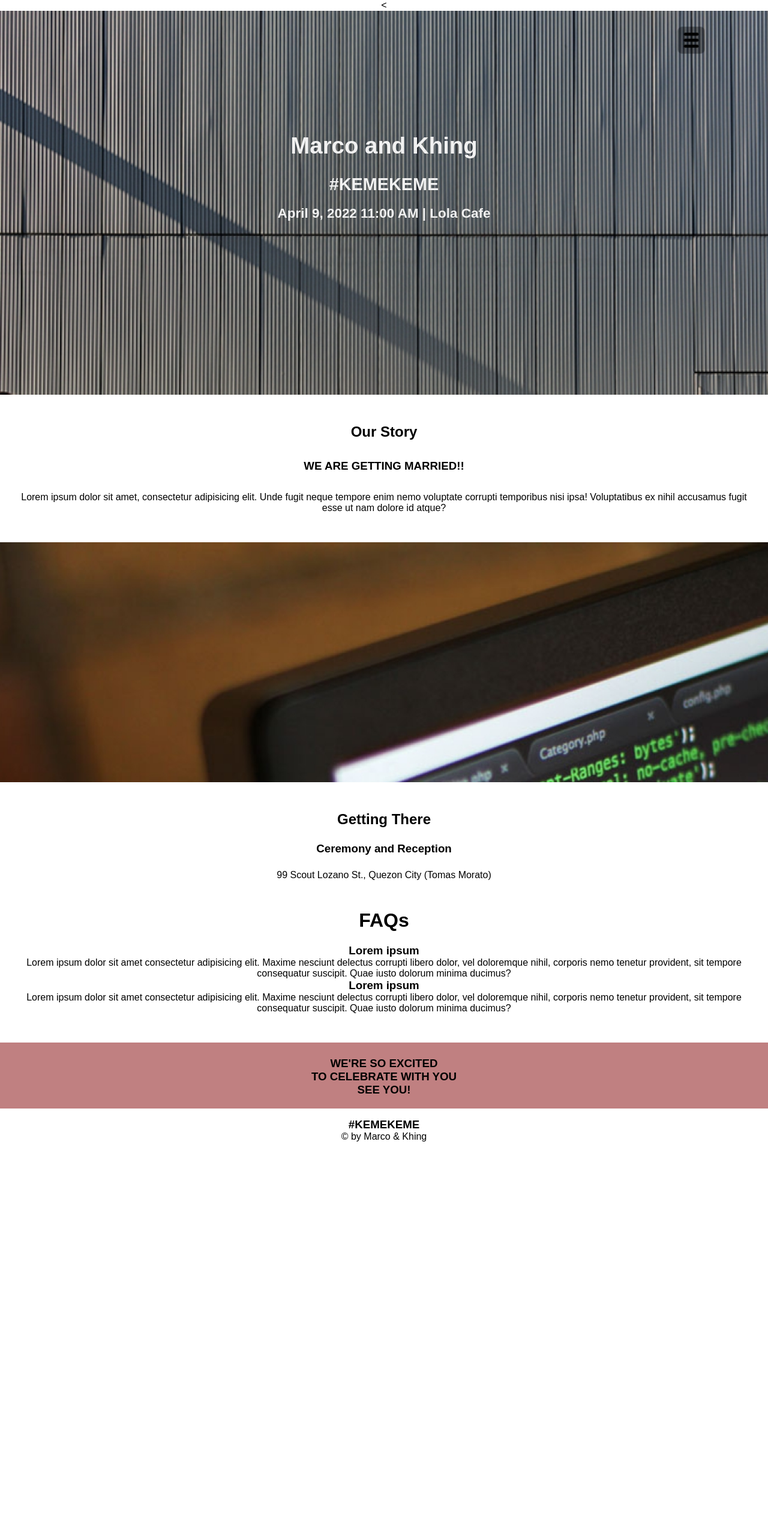
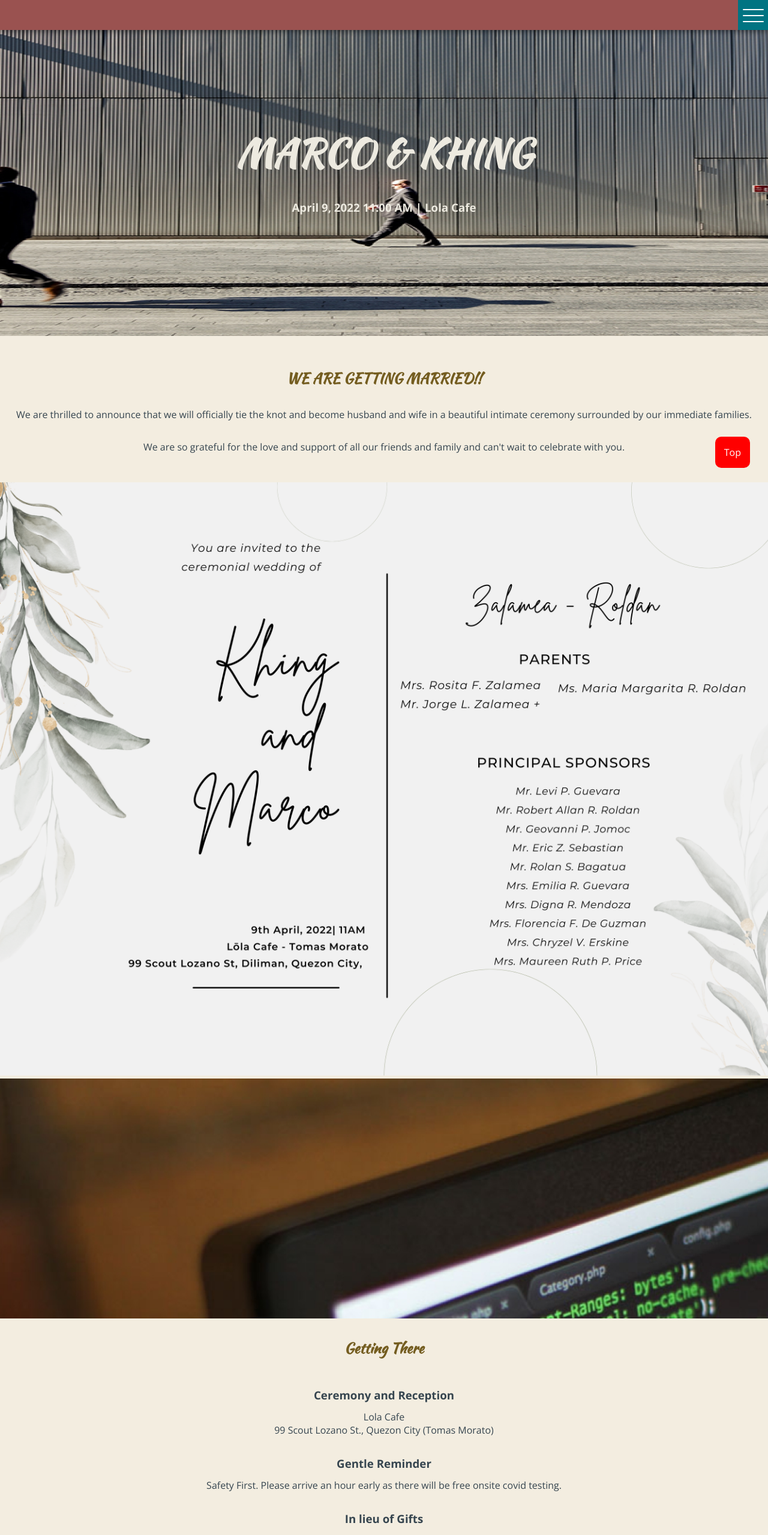
Before and after one commit to Afrodeezia/Wedding-Invitation, a plain HTML site: page index.html in a window 1280 px wide. Shown: the top 2559 px of the page at 60% size. Before the commit the page ends 1920 px from the top, so only its background shows below. Drawn offline with nearby package versions, Linux system fonts and the light colour scheme.

Commit message:
made progress in the design. need to continue navbar and scroll back up button. not yet responsive

```diff
--- a/index.html
+++ b/index.html
@@ -4,65 +4,83 @@
     <meta charset="UTF-8">
     <meta http-equiv="X-UA-Compatible" content="IE=edge">
     <meta name="viewport" content="width=device-width, initial-scale=1.0">
+    <link rel="preconnect" href="https://fonts.googleapis.com">
+<link rel="preconnect" href="https://fonts.gstatic.com" crossorigin>
+<link href="https://fonts.googleapis.com/css2?family=Kaushan+Script&family=Open+Sans:wght@300;400;500;700&display=swap" rel="stylesheet">
     <link rel="stylesheet" href="style.css">
     <link rel="stylesheet" href="normalize.css">
-    <<script src="https://ajax.googleapis.com/ajax/libs/jquery/3.5.1/jquery.min.js"></script>
     <title>Document</title>
 </head>
 
 <body>
     <!-- Start of header page -->
-    <header id="section-a">
+
     <!-- Start of Navigation bar -->
 
-    <nav id="navbar">
-        <div id="navItems">
+   <header id="section-a">
 
-        <div id="navy">
-        <span class="navtab" onclick="homeCloseNav()">Home</span>
-        <span class="navtab" onclick="aboutCloseNav()">Our Story</span>
-        <span class="navtab" onclick="contactCloseNav()">Getting There</span>
-        <span class="navtab" onclick="contactCloseNav()">FAQs</span>
+    <nav>
+        <div class="menu-icon">
+          <span></span>
         </div>
+      </nav>
 
-        <span id="open-overlay" onclick="openNav()"><img id="burger" src="/images/burger-menu.png" alt="burger-menu"></span>
+      <section class="overlay-menu">
+        <div class="container">
+          <div class="row">
+            <div class="columns half">
+              <h2>Menu left</h2>
+              <ul>
+                <li>About Us</li>
+                <li>Our Work</li>
+                <li>Contact Us<li>
+              </ul>
+            </div>
+            <div class="columns half">
+              <h2>Menu Right</h2>
+              <ul>
+                <li>More Menus</li>
+                <li>Log In</li>
+                <li>Do Something<li>
+              </ul>
+            </div>
+          </div>
         </div>
-    </nav>
-
-    <div id="myNav" class="overlay">
-        <a id="closeB" href="javascript:void(0)" class="closebtn"
-        onclick="closeNav()">&times;</a>
-    <div class="overlay-content">
-        <span class="over-menu" onclick="homeCloseNav()">Home</span>
-        <span class="over-menu" onclick="storyCloseNav()">Our Story</span>
-        <span class="over-menu" onclick="gettingCloseNav()">Getting There</span>
-        <span class="over-menu" onclick="faqsCloseNav()">FAQs</span>
-
-    </div>
-    </div>
+      </section>
 
 
-       <section id="topper">
-           <h1>Marco and Khing</h1>
-           <h2>#KEMEKEME</h2>
+
+       <section id="bdaft">
+        <img src="images/main-backdraft.jpg" alt="main-backdraft" id="mbdaft">
+        <div id="topper">
+           <h1>MARCO & KHING</h1>
            <h3 id="dt">April 9, 2022 11:00 AM | Lola Cafe </h3>
+        </div>
+       </section>
+   </header>
 
-       </section>
-
-    </header>
     <!-- end of header section -->
 
     <!-- start of main section -->
     <main>
         <!-- start of our story section -->
         <section id="section-b">
-            <h2>Our Story</h2>
-            <h3>WE ARE GETTING MARRIED!!</h3>
-            <p>Lorem ipsum dolor sit amet, consectetur adipisicing elit.
-                Unde fugit neque tempore enim nemo voluptate corrupti temporibus nisi ipsa!
-                Voluptatibus ex nihil accusamus fugit esse ut nam dolore id atque?</p>
+            <h2>WE ARE GETTING MARRIED!!</h2>
+            <p>We are thrilled to announce that we will officially tie the knot and
+                become husband and wife in a beautiful intimate ceremony surrounded by our
+                immediate families.</p>
+
+            <p>We are so grateful for the love and support of all our friends and
+                family and can't wait to celebrate with you.</p>
         </section>
         <!-- end of our story section -->
+
+        <!-- start of invitation  -->
+            <section id="invi">
+                <img src="images/invitation.png" alt="invitation" class="responsive">
+
+            </section>
+        <!-- end of invitation -->
 
         <!-- start of gallery section (carousel) -->
         <section id="section-c">
@@ -76,30 +94,27 @@
         <section id="section-d">
             <h2>Getting There</h2>
             <h3>Ceremony and Reception</h3>
+            <p>Lola Cafe</p>
             <p>99 Scout Lozano St., Quezon City (Tomas Morato)</p>
+
+            <h3>Gentle Reminder</h3>
+            <p>Safety First. Please arrive an hour early as there will
+                be free onsite covid testing. </p>
+
+            <h3>In lieu of Gifts</h3>
+            <p>In lieu of traditional gifts, monetary gifts are graciously accepted</p>
+
         </section>
         <!-- end of getting there section-->
 
-        <!-- start of FAQs section -->
-        <section id="section-e">
-            <h1>FAQs</h1>
-            <h3>Lorem ipsum</h3>
-            <p>Lorem ipsum dolor sit amet consectetur adipisicing elit. Maxime nesciunt delectus
-                corrupti libero dolor, vel doloremque nihil, corporis nemo tenetur provident,
-                sit tempore consequatur suscipit. Quae iusto dolorum minima ducimus?</p>
-            <h3>Lorem ipsum</h3>
-            <p>Lorem ipsum dolor sit amet consectetur adipisicing elit. Maxime nesciunt delectus
-                corrupti libero dolor, vel doloremque nihil, corporis nemo tenetur provident,
-                sit tempore consequatur suscipit. Quae iusto dolorum minima ducimus?</p>
 
-        </section>
-        <!-- end of FAQs section-->
 
         <!-- start invite message -->
         <section id="section-f">
             <h3>WE'RE SO EXCITED</h3>
             <h3>TO CELEBRATE WITH YOU</h3>
             <h3>SEE YOU!</h3>
+            <h3>#KEMEKEME</h3>
 
         </section>
         <!-- end of invite message -->
@@ -113,14 +128,14 @@
 
     <footer>
         <section id="section-g">
-            <h3>#KEMEKEME</h3>
-            <p>&copy; by Marco & Khing</p>
+            <p>&copy;2022 Marco Roldan</p>
 
         </section>
 
     </footer>
 
     <script src="index.js"></script>
+    <script src="https://ajax.googleapis.com/ajax/libs/jquery/3.5.1/jquery.min.js"></script>
 
 </body>
 </html>
--- a/index.js
+++ b/index.js
@@ -27,7 +27,7 @@ function closeNav() {
   }
 
   function faqsCloseNav() {
-    window.scrollTo(0,1500);
+    window.scrollTo(0,1600);
     document.getElementById("myNav").style.width = "0%";
 
   }
@@ -36,7 +36,7 @@ function closeNav() {
 
  //----------------- NAVBAR STICKY -------------------------------
   // When the user scrolls the page, execute myFunction
-window.onscroll = function() {myFunction()};
+window.onscroll = function() {myFunction(); scrollFunction();};
 
 // Get the navbar
 var navbar = document.getElementById("navbar");
@@ -66,9 +66,6 @@ function scrollWin(){
 //----------------- SCROLL TOP TOP BUTTON -----------------------
 
 
-window.onscroll = function() {
-  scrollFunction();
-}
 
 function scrollFunction() {
   if(document.body.scrollTop > 1200 || document.documentElement.scrollTop > 1200){
@@ -83,3 +80,10 @@ function topFunction() {
   document.body.scrollTop = 0;
   document.documentElement.scrollTop = 0;
 }
+
+// ----------- burger button and overlay -----------------
+
+$(".menu-icon").click(function() {
+  $(this).toggleClass("active");
+  $(".overlay-menu").toggleClass("open");
+});
--- a/style.css
+++ b/style.css
@@ -3,103 +3,149 @@
     margin: 0;
     text-align: center;
     scroll-behavior: smooth;
+
 }
 
 html,
 body {
     width: 100%;
     overflow-x: hidden;
+    font-family: 'Open Sans', sans-serif;
+    color: #36454F;
+    background-color: #F3EDE0;
+}
+
+h2 {
+    font-family: 'Kaushan Script', cursive;
+    color: #745D20;
 }
 
 /* ------- end of base styles -------------- */
 
 /* --------- start of nav bar ------------ */
 
-.overlay {
-    height: 100%;
-    width: 0;
+nav {
+    background: #9a5250;
+    color: #2e2e2e;
+    font-size: 0.2rem;
     position: fixed;
-    z-index: 1;
+    width: 100%;
     left: 0;
     top: 0;
-    background-color: rgb(0, 0, 0);
-    /* Black fallback color */
-    background-color: rgba(0, 0, 0, 0.9);
-    /* Black w/opacity */
-    overflow-x: hidden;
-    transition: 0.5s;
+    box-shadow: 0px 2px 10px 0px rgba(0, 0, 0, 0.5);
+    z-index: 200;
 }
 
-.overlay-content {
-    top: 25%;
-    width: 100%;
-    text-align: center;
-    margin-top: 250px;
+.menu-icon {
+    background: #007482;
+    width: 50px;
+    height: 50px;
+    margin: 0 0 0 auto;
+    position: relative;
+    cursor: pointer;
+    transition: background 0.5s;
 }
 
-.overlay .over-menu,
-#closeB {
-    padding: 8px;
+.menu-icon span,
+.menu-icon span:before,
+.menu-icon span:after {
     cursor: pointer;
-    font-size: 2rem;
-    color: #818181;
+    border-radius: 1px;
+    height: 2px;
+    width: 35px;
+    background: white;
+    position: absolute;
+    left: 15%;
+    top: 50%;
     display: block;
-    /* Display block instead of inline */
-    transition: all 0.3s ease 0s;
+    content: '';
+    transition: all 0.5s ease-in-out;
 }
 
-.overlay .over-menu:hover,
-.overlay .over-menu :focus {
-    color: #f1f1f1;
+.menu-icon span:before {
+    left: 0;
+    top: -10px;
 }
 
-.overlay a:hover,
-.overlay a:focus {
-    color: #f1f1f1;
+.menu-icon span:after {
+    left: 0;
+    top: 10px;
 }
 
-.overlay .closebtn {
-    position: absolute;
-    top: 20px;
-    right: 45px;
-    font-size: 45px;
+.menu-icon.active {
+    background: #304453;
 }
 
-.sticky {
-    position: fixed;
-    top: 0;
-    width: 100%;
-    z-index: 2;
+.menu-icon.active span {
+    background-color: transparent;
 }
 
-.sticky+.content {
-    padding-top: 60px;
+.menu-icon.active span:before,
+.menu-icon.active span:after {
+    top: 0;
 }
 
-#open-overlay {
-    top: 0.5rem;
-    left: 40%;
-    cursor: pointer;
-    position: relative;
+.menu-icon.active span:before {
+    transform: rotate(135deg);
 }
 
-#burger {
-    position: relative;
-    top: -0.5rem;
-    width: 60px;
+.menu-icon.active span:after {
+    transform: rotate(-135deg);
 }
 
-#burger img {
-    transition: all 0.3s ease 0s;
+/* Menu */
+
+.overlay-menu {
+    background: rgba(48, 68, 83, 0.9);
+    color: #ffffff;
+    position: fixed;
+    left: 0;
+    top: 0;
+    height: 100%;
+    overflow-y: auto;
+    -webkit-overflow-scrolling: touch;
+    width: 100%;
+    padding: 50px 0;
+    opacity: 0;
+    text-align: center;
+    transform: translateY(-100%);
+    transition: all 0.5s;
 }
 
-span:hover,
-span:focus {
-    opacity: 0.6;
+.overlay-menu.open {
+    opacity: 1;
+    transform: translateY(0%);
 }
 
-#navy {
-    display: none;
+.overlay-menu .columns {
+    transform: translateY(5%);
+    opacity: 0;
+    transition: all 0.4s;
+    transition-delay: 0s;
+}
+
+.overlay-menu.open .columns {
+    transition: all 1s;
+    transition-delay: 1s;
+    opacity: 1;
+    transform: translateY(0%);
+}
+
+.overlay-menu .columns:nth-child(2) {
+    transition-delay: 0s;
+}
+
+.overlay-menu.open .columns:nth-child(2) {
+    transition-delay: 1.25s;
+}
+
+
+.overlay-menu ul {
+    font-size: 1.5rem;
+}
+
+.overlay-menu ul li {
+    padding: 1rem;
 }
 
 
@@ -108,24 +154,36 @@ span:focus {
 
 /* ------------ start of header --------- */
 
-#section-a {
-    height: 80vh;
-    background-image: url("images/main-backdraft.jpg");
-    background-size: cover;
+
+#bdaft {
+    position: relative;
+    text-align: center;
 
 }
 
+#mbdaft {
+    width: 100%;
+    height: 70vh;
+}
+
 #topper {
-
-    color: #f1f1f1;
-    font-size: 1.2rem;
-    margin: 7.5rem 1.2rem 0 1.2rem;
+    position: absolute;
+    top: 50%;
+    left: 50%;
+    transform: translate(-50%, -50%);
+    color: #EDEAE0;
     z-index: 1;
 
 }
 
+#topper h1 {
+    font-family: 'Kaushan Script', cursive;
+    font-size: 4rem;
+    margin: 0 1.1rem 0 1.1rem;
+}
+
 #dt {
-    margin: 1.2rem 2rem 0 2rem;
+    margin: 2rem 2rem 0 2rem;
 }
 
 #burger {
@@ -141,11 +199,19 @@ span:focus {
 }
 
 #section-b h2,
-#section-b h3 {
+#section-b p {
     margin-bottom: 2rem;
 }
 
 /* --------------- end of Our story section ----------------- */
+
+/* ---------------- start of invitation ---------------------- */
+.responsive {
+    width: 100%;
+    height: auto;
+}
+
+/* ----------------- end of invitation --------------------- */
 
 /* ----------------  start of gallery (carousel) -------------- */
 
@@ -160,29 +226,27 @@ span:focus {
 /* ------------- start of getting there --------------------- */
 
 #section-d {
-    margin: 3rem 1.2rem 3rem 1.2rem;
+    margin: 2rem 1.2rem 3rem 1.2rem;
 }
 
-#section-d h2,
+#section-d h2 {
+    margin-bottom: 3rem;
+}
+
 #section-d h3 {
-    margin-bottom: 1.5rem;
+    margin: 2rem 0 .8rem 0;
 }
 
 /* ------------- end of getting there ------------------------ */
 
-/* -------------- start of FAQs ----------------------- */
-#section-e {
-    margin: 3rem 1.2rem 3rem 1.2rem
-}
-
-
-/* -------------- end of FAQs -------------------------- */
 
 /* --------------- start of invite greet ------------------------- */
 
 #section-f {
-    background-color: #c08081;
-    padding: 1.5rem 0 1.2rem 0;
+    font-family: 'Kaushan Script', cursive;
+    color: #F3EDE0;
+    background-color: #6B7A40;
+    padding: 0.5rem 0 0.5rem 0;
 }
 
 /* --------------- end of invite greet --------------------- */
@@ -212,5 +276,6 @@ span:focus {
 /* ---------------- start of footer ------------------- */
 
 #section-g {
-    margin: 1rem 1.2rem 1rem 1.2rem
+    font-size: .8rem;
+    margin: .5rem 1.2rem 1rem .5rem
 }
```
Also changed, not shown: images/invitation.png (added).
